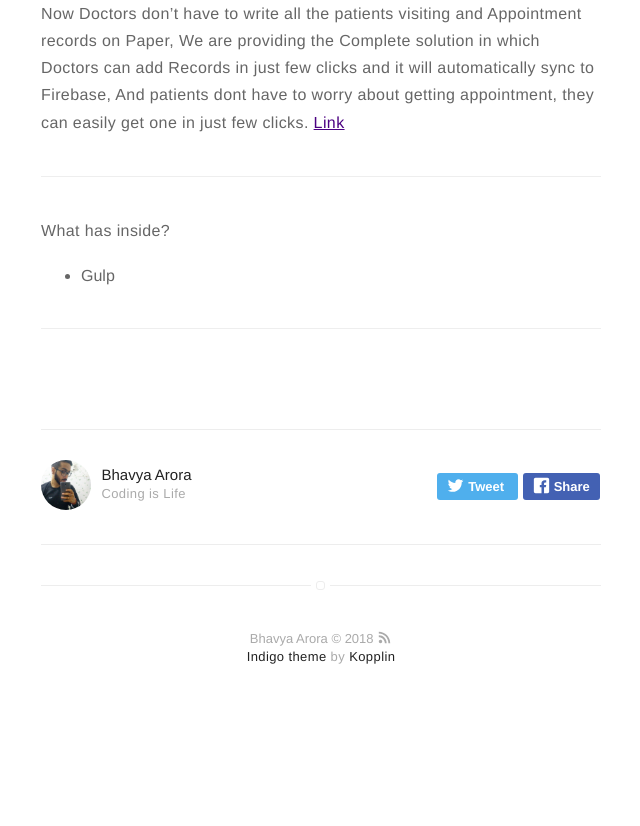
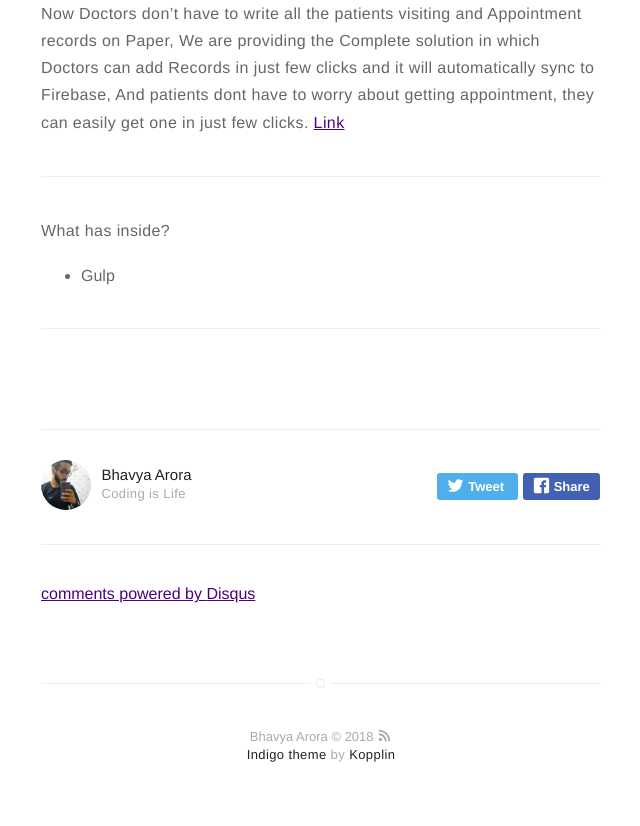
Before and after one commit to bhavya-arora/bhavya-arora.github.io, a Jekyll site: the page built from _posts/2016-01-23-doctorave_info.markdown, in a window 1280 px wide. Shown: the part 801-1627 px from the top of the page, without its empty margins (319-959 px from the left). Built offline with Jekyll 4.4.1, drawn with Linux system fonts in a browser that asks for light colours; comment, search, counter and statistics services are not loaded; before the commit the page ends 1529 px from its top, so only the background shows below that.

Commit message:
Update _config.yml

```diff
--- a/_config.yml
+++ b/_config.yml
@@ -29,8 +29,8 @@ permalink: /:title/
 
 # if you don't want comments in your posts, leave categories empty
 disqus:
-  shortname: mydisqus # enter this from your disqus account
-  categories: [] # only show disqus for posts that have these categories
+  shortname: disqus_B99v3JSxoq # enter this from your disqus account
+  categories: [blog, project] # only show disqus for posts that have these categories
 
 # if you don't have any of social below, comment the line
 facebook: bhavy.arora.1
```
